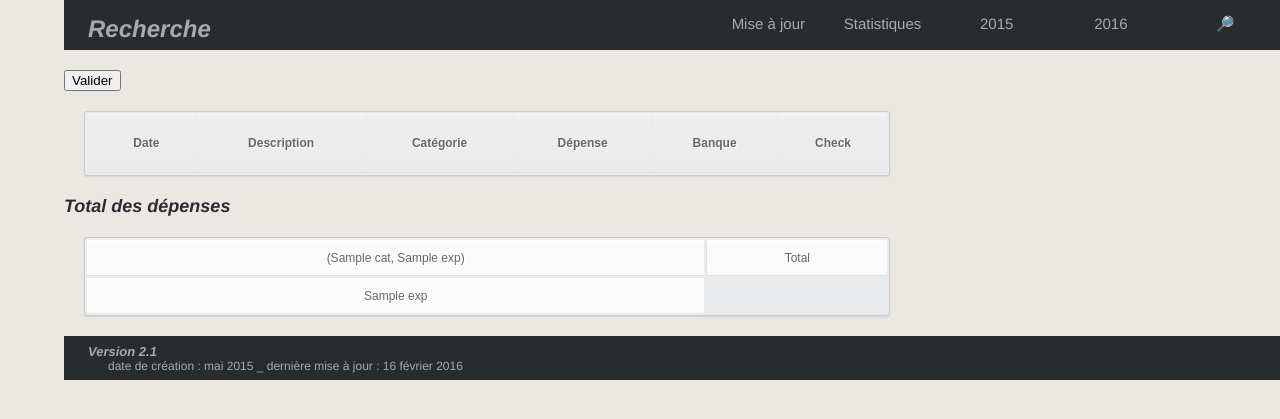
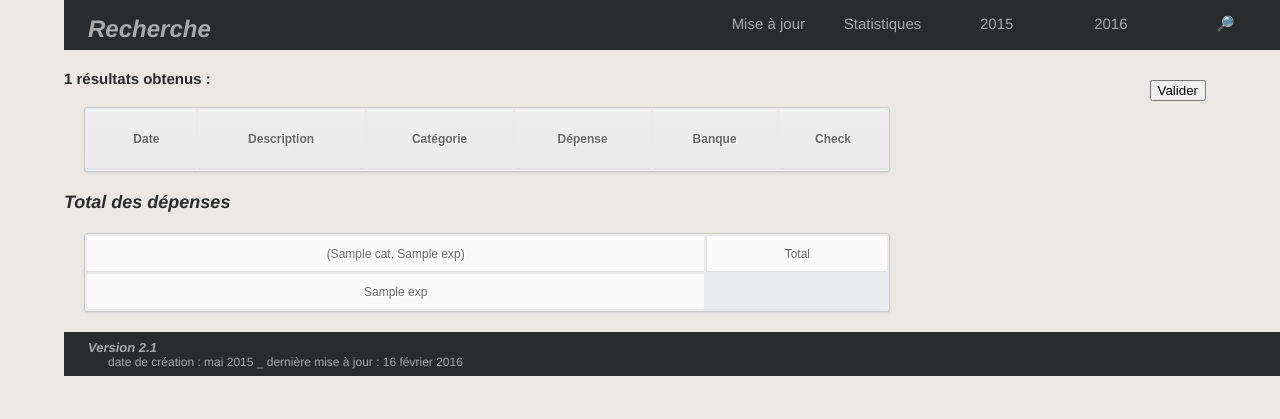
Before and after one commit to mellecrepe/banquelette, a Django app: template account/templates/account/search.html in a window 1280 px wide. Shown: the part 106-525 px from the top of the page. Run offline with Django 3.2, Linux system fonts and the light colour scheme; the template is opened without the code that fills it: most values are stand-ins (such as "Sample title", 1, 10 or a date in 2020); lists and menus that the app fills with data are empty.

Commit message:
Mise en forme du formulaire pour la page search

```diff
--- a/account/forms.py
+++ b/account/forms.py
@@ -46,8 +46,8 @@ class MonthChoiceForm(forms.Form):
     month = forms.ChoiceField(label='Mois', choices=MONTH_CHOICES)
 
 class SearchForm(forms.Form):
-    date_start = forms.DateField(label='Date de début', required=False)
-    date_end = forms.DateField(label='Date de fin', required=False)
+    date_start = forms.DateField(label='De', required=False)
+    date_end = forms.DateField(label='A', required=False)
     category = forms.ChoiceField(label='Catégories', required=False, choices=CATEGORY_CHOICES)
     bank = forms.ChoiceField(label='Banque', required=False, choices=BANK_CHOICES)
     description = forms.CharField(label='Description', required=False)
--- a/account/templates/account/search.html
+++ b/account/templates/account/search.html
@@ -8,7 +8,7 @@
 {% block title_h1 %} Recherche {% endblock %}
 {% block principal_section %}
 
-<form method="post">
+<form method="post" class="search">
 	{% csrf_token %}
 	<div>
 		{{ form }}
@@ -17,6 +17,7 @@
 </form>
 
 {% if account_objects %}
+<h4> {{ nb_account }} résultats obtenus : </h4>
 {% include "table.html" %}
 {% endif %}
 
--- a/account/views.py
+++ b/account/views.py
@@ -179,6 +179,8 @@ def search(request):
                 description = form.cleaned_data['description']
                 account_objects = account_objects.filter(description__contains = description)
 
+            nb_account = len(account_objects)
+
             # Get the first-level categories (those without a parent category)
             first_level_categories ={}
             for k,cat in categories.FIRST_LEVEL_CATEGORIES.items():
--- a/static/css/account.css
+++ b/static/css/account.css
@@ -124,6 +124,15 @@ table .expense{
 	margin-bottom: 10px;
 }
 
+/* search */
+.search input, select {
+	margin: 10px;
+}
+
+.search #submit {
+	position: absolute;
+	right: 5%;
+}
 
 /* Tableaux */
 table {
```
